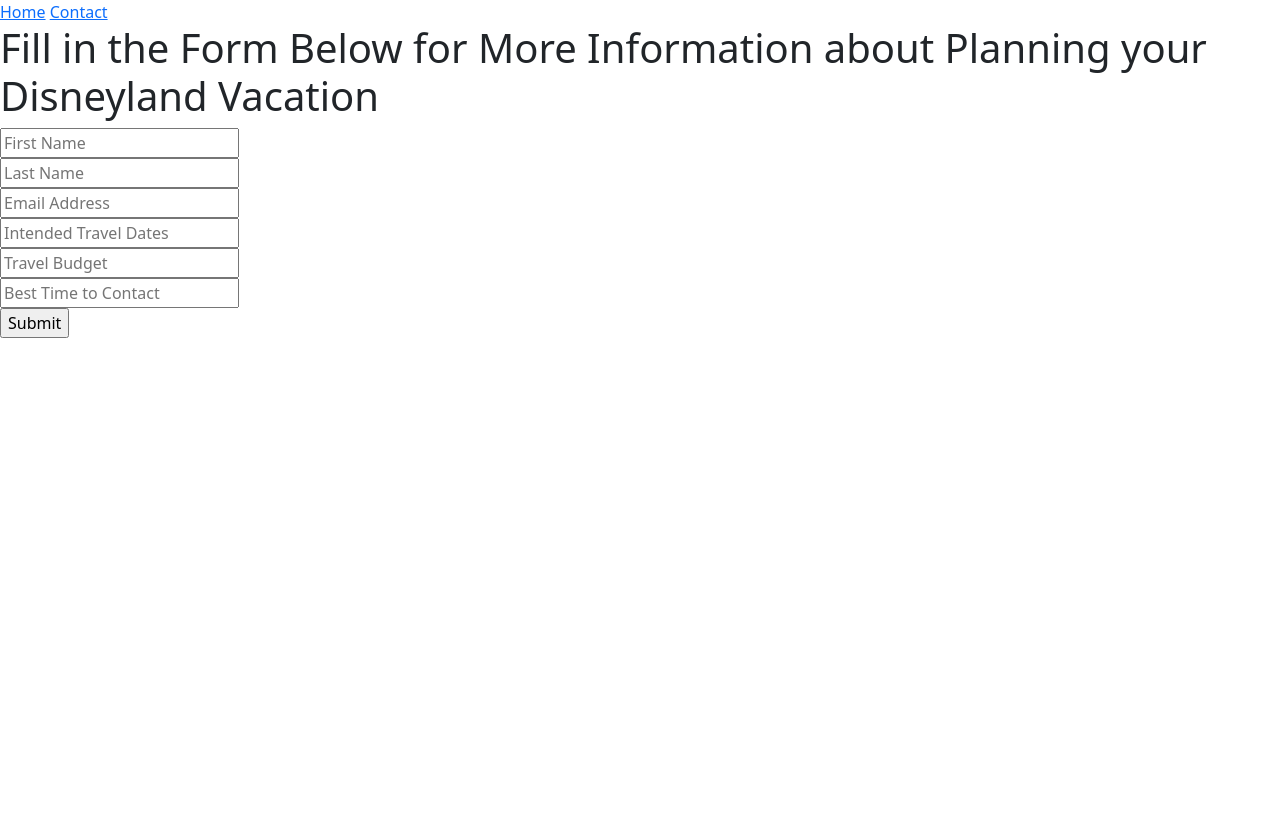
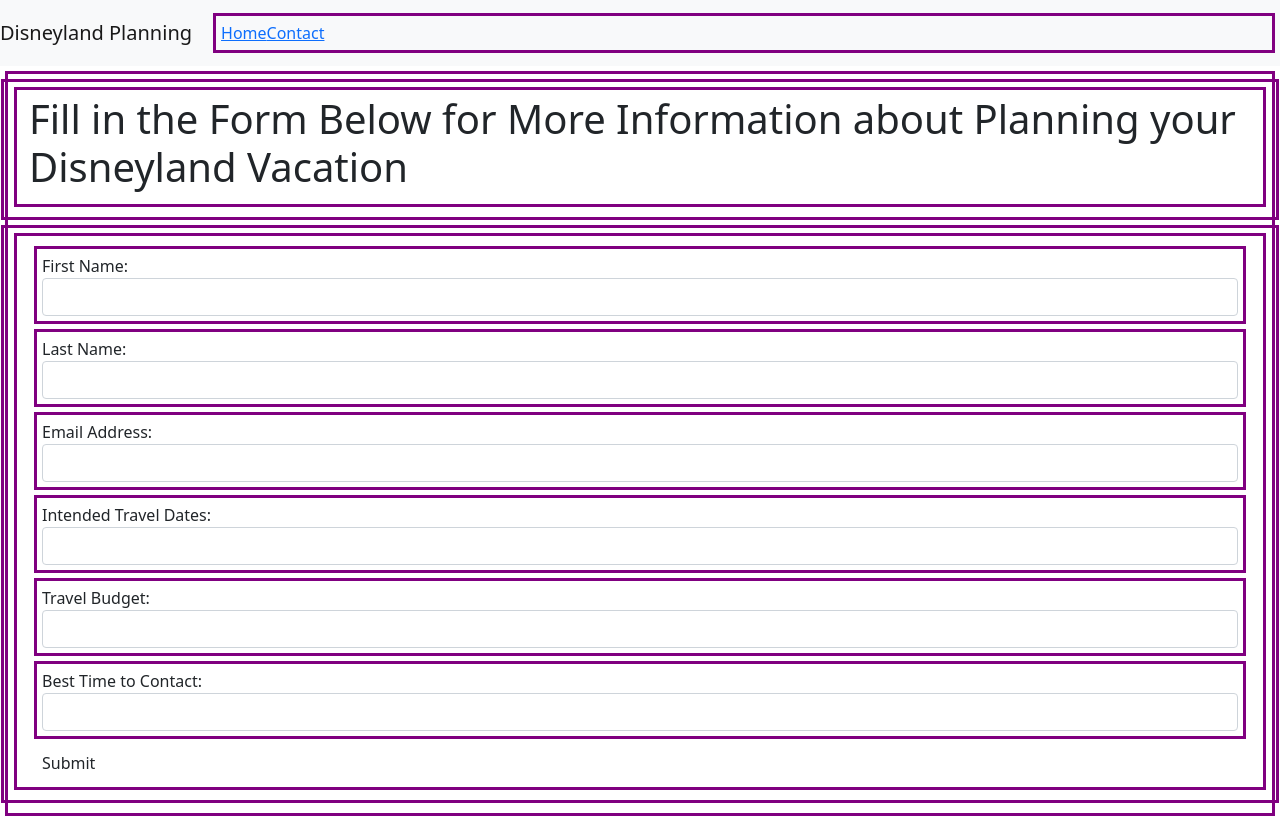
Before and after one commit to mariahchildress/weeknineproject, a website: page contact.html in a window 1280 px wide. Before the commit the page ends 800 px from the top, so only its background shows below. Drawn offline with nearby package versions, Linux system fonts and the light colour scheme.

Commit message:
Thursday Afternoon

```diff
--- a/contact.html
+++ b/contact.html
@@ -6,25 +6,72 @@
     <meta name="viewport" content="width=device-width, initial-scale=1.0">
     <title>Contact</title>
     <link rel="stylesheet" href="node_modules/bootstrap/dist/css/bootstrap.css">
+    <style>
+        div {
+            border-style: solid;
+            border-color: purple;
+            padding: 5px;
+            margin: 5px;
+        }
+    </style>
 </head>
 <body>
 
-    <div>
-        <a href="index.html">Home</a>
-        <a href="contact.html">Contact</a>
+    <nav class="navbar navbar-expand-sm navbar-light bg-light">
+        <a class="navbar-brand" href="index.html">Disneyland Planning</a>
+        <div class="collapse navbar-collapse" id="navbarNavDropdown">
+            <ul class="navbar-nav">
+                <li class="nav-item active">
+                    <a href="index.html">Home</a>
+                </li>
+                <li class="nav-item">
+                    <a href="contact.html">Contact</a>
+                </li>
+            </ul>
+        </div>
+    </nav>
+
+    <div class="containter">
+        <div class="row">
+            <div class="col-sm">
+                <h1>Fill in the Form Below for More Information about Planning your Disneyland Vacation</h1>
+            </div>
+        </div>
+        <div class="row">
+            <div class="col-sm">
+                <form>
+                    <div class="form-group">
+                        <label for="firstName">First Name:</label>
+                        <input type="firstName" class="form-control" id="First Name">
+                    </div>
+                    <div class="form-group">
+                        <label for="lastName">Last Name:</label>
+                        <input type="lastName" class="form-control" id="Last Name">
+                    </div>
+                    <div class="form-group">
+                        <label for="emailAddress">Email Address:</label>
+                        <input type="emailAddress" class="form-control" id="Email Address">
+                    </div>
+                    <div class="form-group">
+                        <label for="travelDates">Intended Travel Dates:</label>
+                        <input type="travelDates" class="form-control" id="Intended Travel Dates">
+                    </div>
+                    <div class="form-group">
+                        <label for="budget">Travel Budget:</label>
+                        <input type="budget" class="form-control" id="Travel Budget">
+                    </div>
+                    <div class="form-group">
+                        <label for="contactTime">Best Time to Contact:</label>
+                        <input type="contactTime" class="form-control" id="Best Time to Contact">
+                    </div>
+                    <button type="submit" class="btn btn-default">Submit</button>
+                </form>
+            </div>
+        </div>
     </div>
 
-    <h1>Fill in the Form Below for More Information about Planning your Disneyland Vacation</h1>
-
-    <form>
-        <input type="text" name="firstName" placeholder="First Name"><br>
-        <input type="text" name="lastName" placeholder="Last Name"><br>
-        <input type="text" name="emailAddress" placeholder="Email Address"><br>
-        <input type="text" name="travelDates" placeholder="Intended Travel Dates"><br>
-        <input type="text" name="budget" placeholder="Travel Budget"><br>
-        <input type="text" name="contactTime" placeholder="Best Time to Contact"><br>
-        <input type="submit">
-    </form>
+    <script src="node_modules/jquery/dist/jquery.js"></script>
+    <script src="node_modules/boostrap/dist/js/bootstrapbundle.js"></script>
 
 </body>
 </html>
```
Also changed, not shown: index.html (+35 -4 lines).
